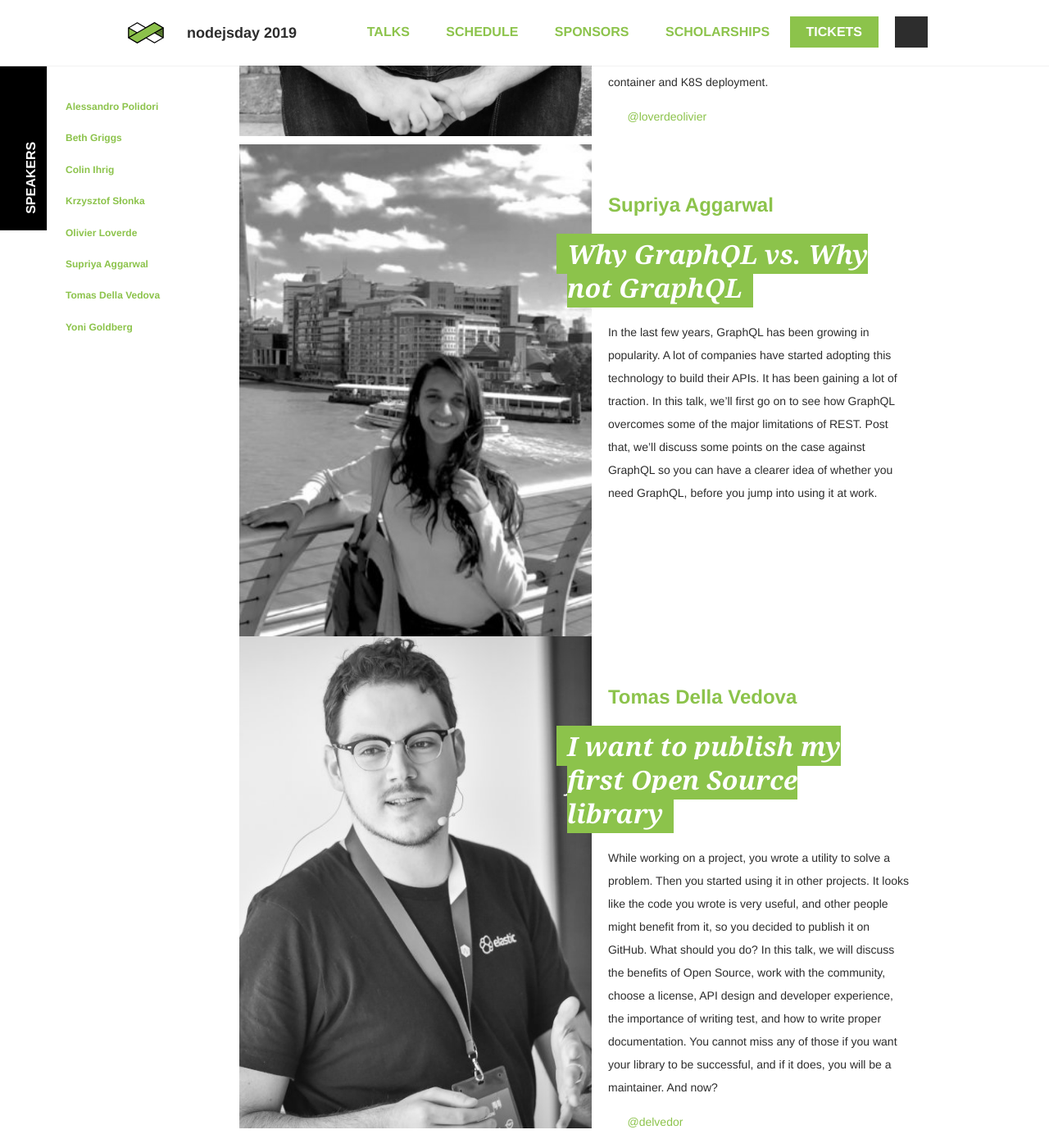
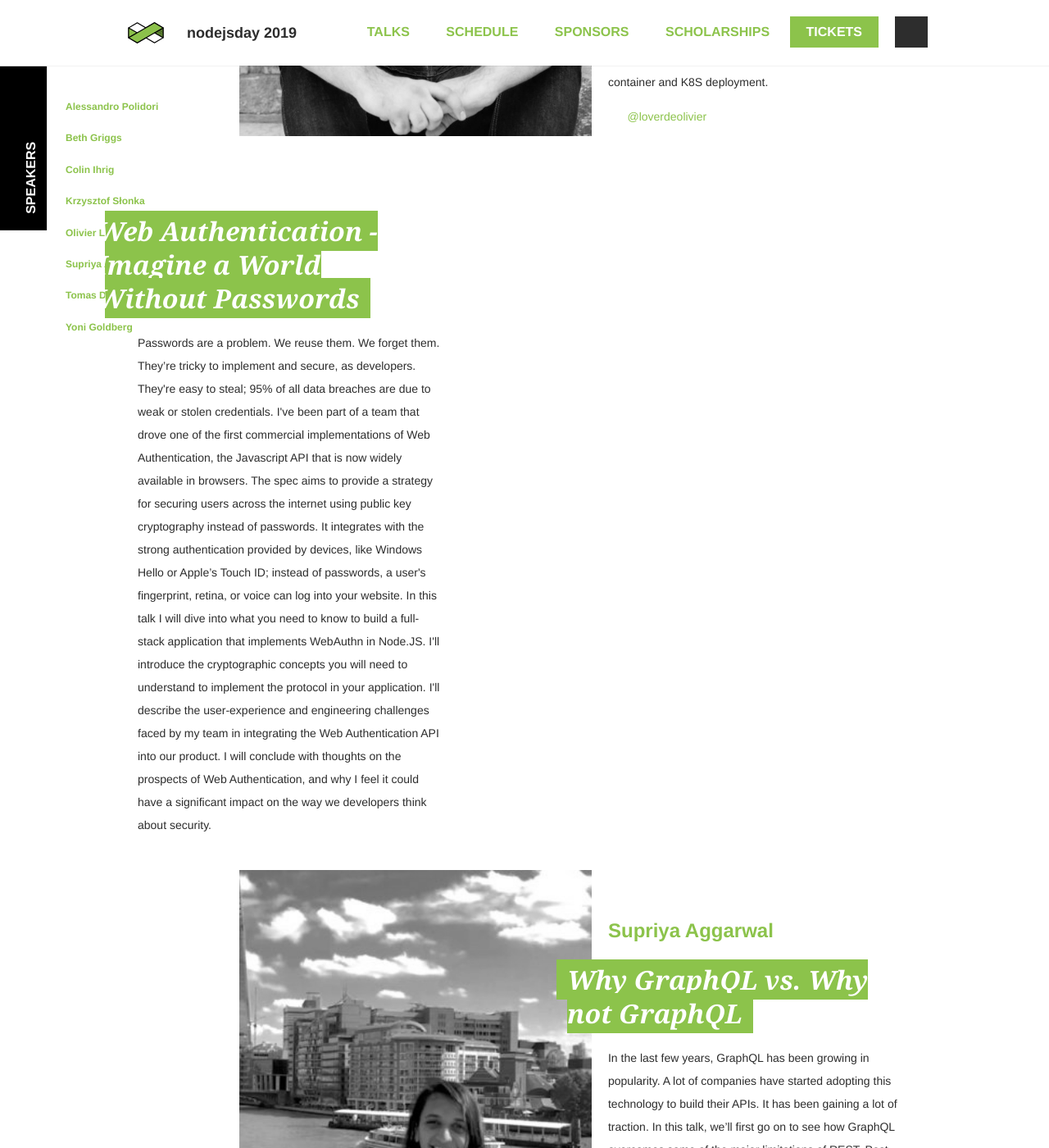
Before and after one commit to GrUSP/2019.nodejsday.it, a Jekyll site: the page built from talks.html, in a window 1280 px wide and 1400 px high, scrolled down 3495 px. Shown: the whole window at 82% size. Built offline with Jekyll 4.4.1, drawn with Linux system fonts in a browser that asks for light colours; some web fonts are replaced; comment, search, counter and statistics services are not loaded.

Commit message:
add suby

```diff
--- a/_data/talks.yml
+++ b/_data/talks.yml
@@ -43,7 +43,17 @@
     2. Implement Observability : K8S endpoints, logging, monitoring and alerting
     3. Benchmark for scalability and correct bottleneck.
     4. Best practices for container and K8S deployment.
-
+-
+  speaker_id: suby-raman
+  title: "Web Authentication - Imagine a World Without Passwords"
+  extract: >
+    Passwords are a problem. We reuse them. We forget them. They’re tricky to implement and secure, as developers. They're easy to steal; 95% of all data breaches are due to weak or stolen credentials.
+    I've been part of a team that drove one of the first commercial implementations of Web Authentication, the Javascript API that is now widely available in browsers.
+    The spec aims to provide a strategy for securing users across the internet using public key cryptography instead of passwords.
+    It integrates with the strong authentication provided by devices, like Windows Hello or Apple’s Touch ID; instead of passwords, a user's fingerprint, retina, or voice can log into your website.
+    In this talk I will dive into what you need to know to build a full-stack application that implements WebAuthn in Node.JS.
+    I'll introduce the cryptographic concepts you will need to understand to implement the protocol in your application. I'll describe the user-experience and engineering challenges faced by my team in integrating the Web Authentication API into our product.
+    I will conclude with thoughts on the prospects of Web Authentication, and why I feel it could have a significant impact on the way we developers think about security.
 -
   speaker_id: supriya-aggarwal
   title: "Why GraphQL vs. Why not GraphQL"
```
